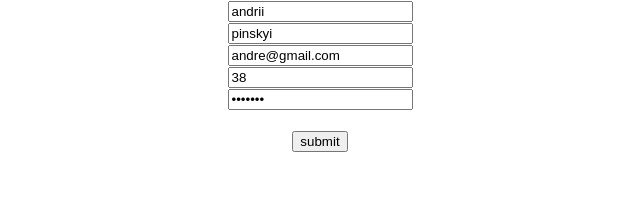
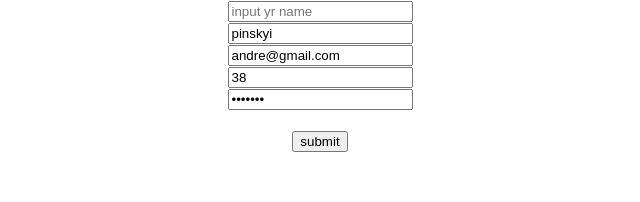
Before and after one commit to andrey-kupets/react_trainings2, a React (Create React App) app in the folder react_trainings/: page / in a window 1280 px wide. Shown: the top 202 px of the page, without its empty margins (320-960 px from the left). Built offline with nearby package versions, Linux system fonts and the light colour scheme.

Commit message:
4. Inputs Controlled... why input isn't ?)

```diff
--- a/react_trainings/src/App.js
+++ b/react_trainings/src/App.js
@@ -477,83 +477,110 @@ import './App.css';
 
 // 5. Inputs (controlled, uncontrolled)
 
+// 5.1. Uncontrolled inputs
+// const App = () => {
+// const _firstName = useRef();
+// const _lastName = useRef();
+// const _email = useRef();
+// const _age = useRef();
+// const _password = useRef();
+// const _form = useRef();
+//
+// const onSubmit = e => {
+//   e.preventDefault();
+//   console.log(e);
+// // _firstName.current.focus();
+// // _firstName.current.style.background = 'lightblue';
+//
+//   // const {
+//   //  1.1
+//   //   target: [
+//   //   { value: firstName },
+//   //   { value: lastName },
+//   //   { value: email },
+//   //   { value: age },
+//   //   { value: password }
+//   // ],
+//   //  1.2
+//   //   target: {
+//   //     elements: {
+//   //       firstName,
+//   //       lastName,
+//   //       email,
+//   //       age,
+//   //       password,
+//   //     }
+//   //   }
+//   // } = e;
+//
+//   // console.log({ firstName, lastName, email, age, password });
+//   // alert(JSON.stringify({
+//   //   firstName: firstName.value,
+//   //   lastName: lastName.value,
+//   //   email: email.value,
+//   //   age: age.value,
+//   //   password: password.value
+//   // }, null, 2));
+//
+//   alert(JSON.stringify({
+//     firstName: _firstName.current.value,
+//     lastName: _lastName.current.value,
+//     email: _email.current.value,
+//     age: _age.current.value,
+//     password: _password.current.value
+//   }, null, 2));
+//
+// // _form.current.reset(); // ??
+// // _firstName.current.value = '';
+// // _lastName.current.value = '';
+// // _email.current.value = '';
+// // _age.current.value = '';
+// // _password.current.value = '';
+// };
+//
+//   return (
+//     <div className="App">
+//       <form ref={_form} onSubmit={onSubmit}>
+//         <input ref={_firstName} type="text" name="firstName" placeholder="input yr name" defaultValue="andrii"/>
+//         <br/>
+//         <input ref={_lastName} type="text" name="lastName" placeholder="input yr surname" defaultValue="pinskyi"/>
+//         <br/>
+//         <input ref={_email} type="email" name="email" placeholder="input email" defaultValue="andre@gmail.com"/>
+//         <br/>
+//         <input ref={_age} type="number" name="age" placeholder="input age" defaultValue="38"/>
+//         <br/>
+//         <input ref={_password} type="password" name="password" placeholder="input password" defaultValue="pass777"/>
+//         <br/>
+//         <br/>
+//         <button type="submit">submit</button>
+//       </form>
+//     </div>
+//   )
+// };
+//
+// export default App;
+
 const App = () => {
-  const _firstName = useRef();
-  const _lastName = useRef();
-  const _email = useRef();
-  const _age = useRef();
-  const _password = useRef();
-  const _form = useRef();
+  const [firstName, setFirstName] = useState('');
 
-  const onSubmit = e => {
-    e.preventDefault();
-    console.log(e);
-  // _firstName.current.focus();
-  // _firstName.current.style.background = 'lightblue';
+  const handleSubmit = () => {
 
-    // const {
-    //  1.1
-    //   target: [
-    //   { value: firstName },
-    //   { value: lastName },
-    //   { value: email },
-    //   { value: age },
-    //   { value: password }
-    // ],
-    //  1.2
-    //   target: {
-    //     elements: {
-    //       firstName,
-    //       lastName,
-    //       email,
-    //       age,
-    //       password,
-    //     }
-    //   }
-    // } = e;
-
-    // console.log({ firstName, lastName, email, age, password });
-    // alert(JSON.stringify({
-    //   firstName: firstName.value,
-    //   lastName: lastName.value,
-    //   email: email.value,
-    //   age: age.value,
-    //   password: password.value
-    // }, null, 2));
-
-    alert(JSON.stringify({
-      firstName: _firstName.current.value,
-      lastName: _lastName.current.value,
-      email: _email.current.value,
-      age: _age.current.value,
-      password: _password.current.value
-    }, null, 2));
-
-  // _form.current.reset(); // ??
-  // _firstName.current.value = '';
-  // _lastName.current.value = '';
-  // _email.current.value = '';
-  // _age.current.value = '';
-  // _password.current.value = '';
   };
-
 
   return (
     <div className="App">
-      <form ref={_form} onSubmit={onSubmit}>
-        <input ref={_firstName} type="text" name="firstName" placeholder="input yr name" defaultValue="andrii"/>
+      <input value={firstName} type="text" name="firstName" placeholder="input yr name" defaultValue="andrii"/>
       <br/>
-        <input ref={_lastName} type="text" name="lastName" placeholder="input yr surname" defaultValue="pinskyi"/>
+      <input type="text" name="lastName" placeholder="input yr surname" defaultValue="pinskyi"/>
       <br/>
-        <input ref={_email} type="email" name="email" placeholder="input email" defaultValue="andre@gmail.com"/>
+      <input type="email" name="email" placeholder="input email" defaultValue="andre@gmail.com"/>
       <br/>
-        <input ref={_age} type="number" name="age" placeholder="input age" defaultValue="38"/>
+      <input type="number" name="age" placeholder="input age" defaultValue="38"/>
       <br/>
-        <input ref={_password} type="password" name="password" placeholder="input password" defaultValue="pass777"/>
+      <input type="password" name="password" placeholder="input password" defaultValue="pass777"/>
       <br/>
       <br/>
-        <button type="submit">submit</button>
-      </form>
+      <button onClick={handleSubmit}>submit</button>
     </div>
   )
 };
```
Lines whose indentation alone changed are shown as unchanged.
